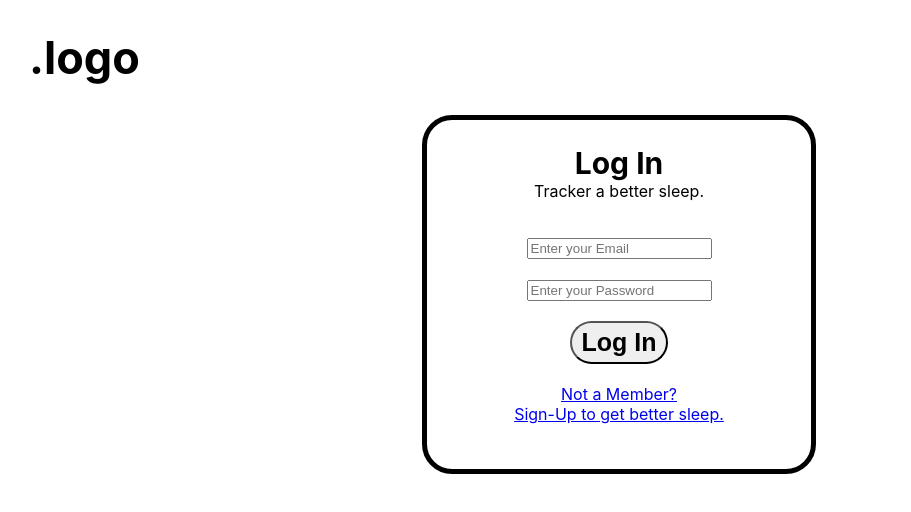
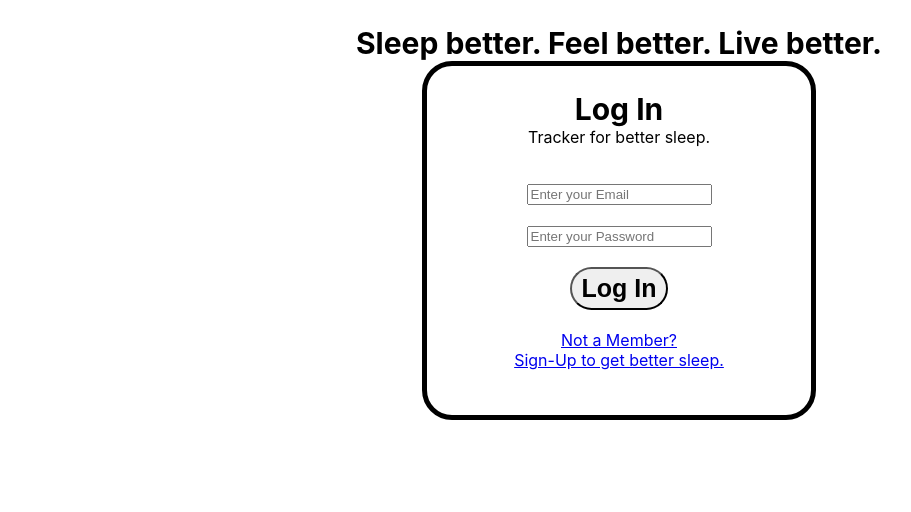
Before and after one commit to bw-sleep-tracker-1/React, a React (Create React App) app in the folder sleep-tracker/: page / in a window 1280 px wide. Shown: the top 512 px of the page, without its empty margins (21-932 px from the left). Built offline with nearby package versions, Linux system fonts and the light colour scheme.

Commit message:
initial commit

```diff
--- a/sleep-tracker/src/App.js
+++ b/sleep-tracker/src/App.js
@@ -1,39 +1,41 @@
-import React from 'react';
-import './App.css';
+import React from "react";
+// import logo from "./logo.svg";
+import "./App.css";
 
 function App() {
-
-
-
-
-
-
   return (
     <div className="App">
-
-        {/* <div className="headerDiv"> */}
-            <header>
-                <h1>.logo</h1>
-            </header>
-        {/* </div> */}
-
+      <h2>Sleep better. Feel better. Live better.</h2>
       <div className="logInForm">
         <h2>Log In</h2>
-            <p>Tracker a better sleep.</p>
-            <br/>
+        <p>Tracker for better sleep.</p>
+        <br />
 
-               <input className='email' name='email' type='email' placeholder='Enter your Email'/><br/>
-               <br/>
-               <input className='password' name='password' type='password' placeholder='Enter your Password'/><br/>
-               <br/>
+        <input
+          className="email"
+          name="email"
+          type="email"
+          placeholder="Enter your Email"
+        />
+        <br />
+        <br />
+        <input
+          className="password"
+          name="password"
+          type="password"
+          placeholder="Enter your Password"
+        />
+        <br />
+        <br />
         <button>Log In</button>
-               <br/>
-               <br/>
-               <a href="url">Not a Member?<br/>
+        <br />
+        <br />
+        <a href="url">
+          Not a Member?
+          <br />
           Sign-Up to get better sleep.
         </a>
       </div>
-
     </div>
   );
 }
```
Also changed, not shown: sleep-tracker/src/Components/signup.js (added). Lines whose indentation alone changed are shown as unchanged.
